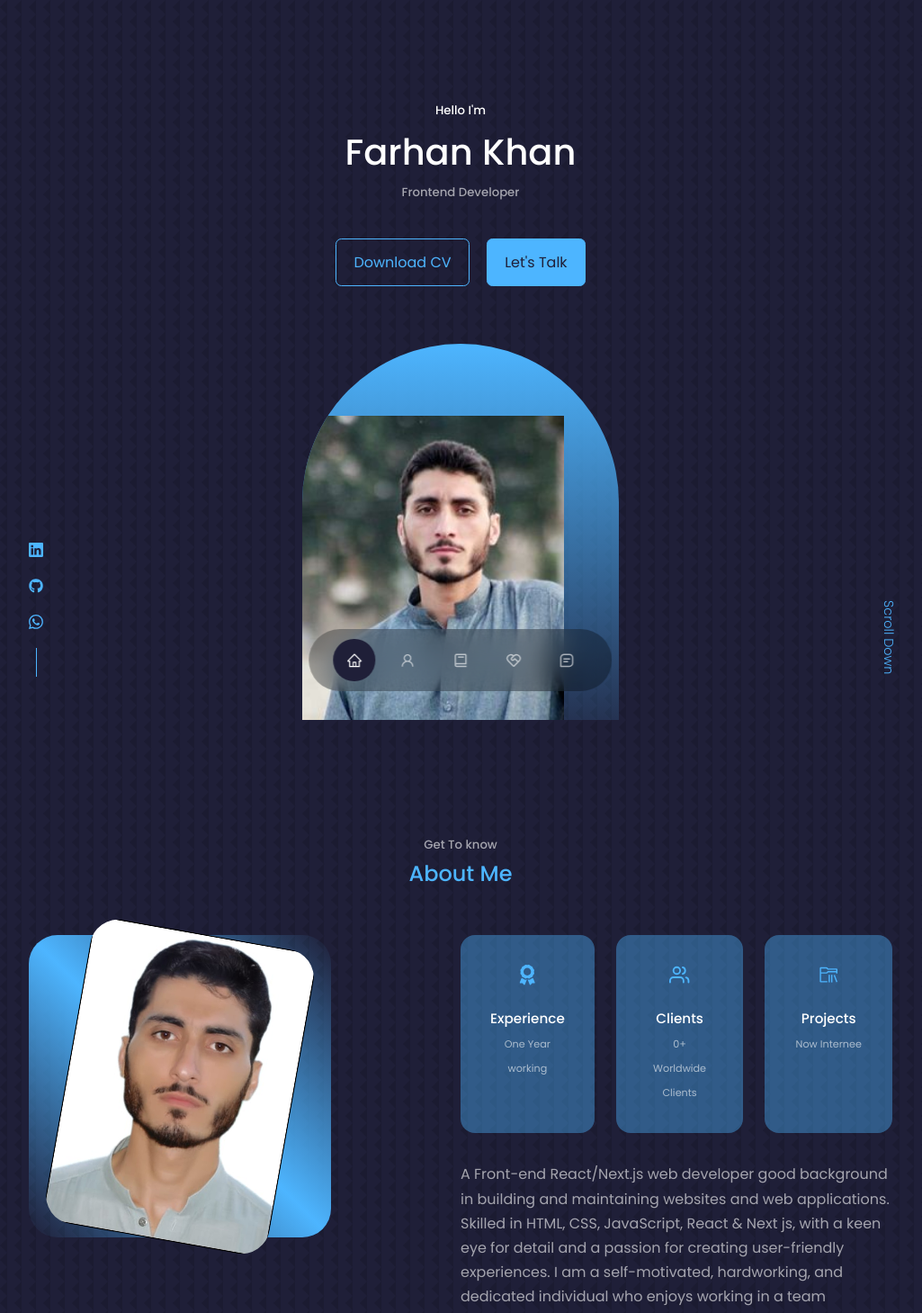
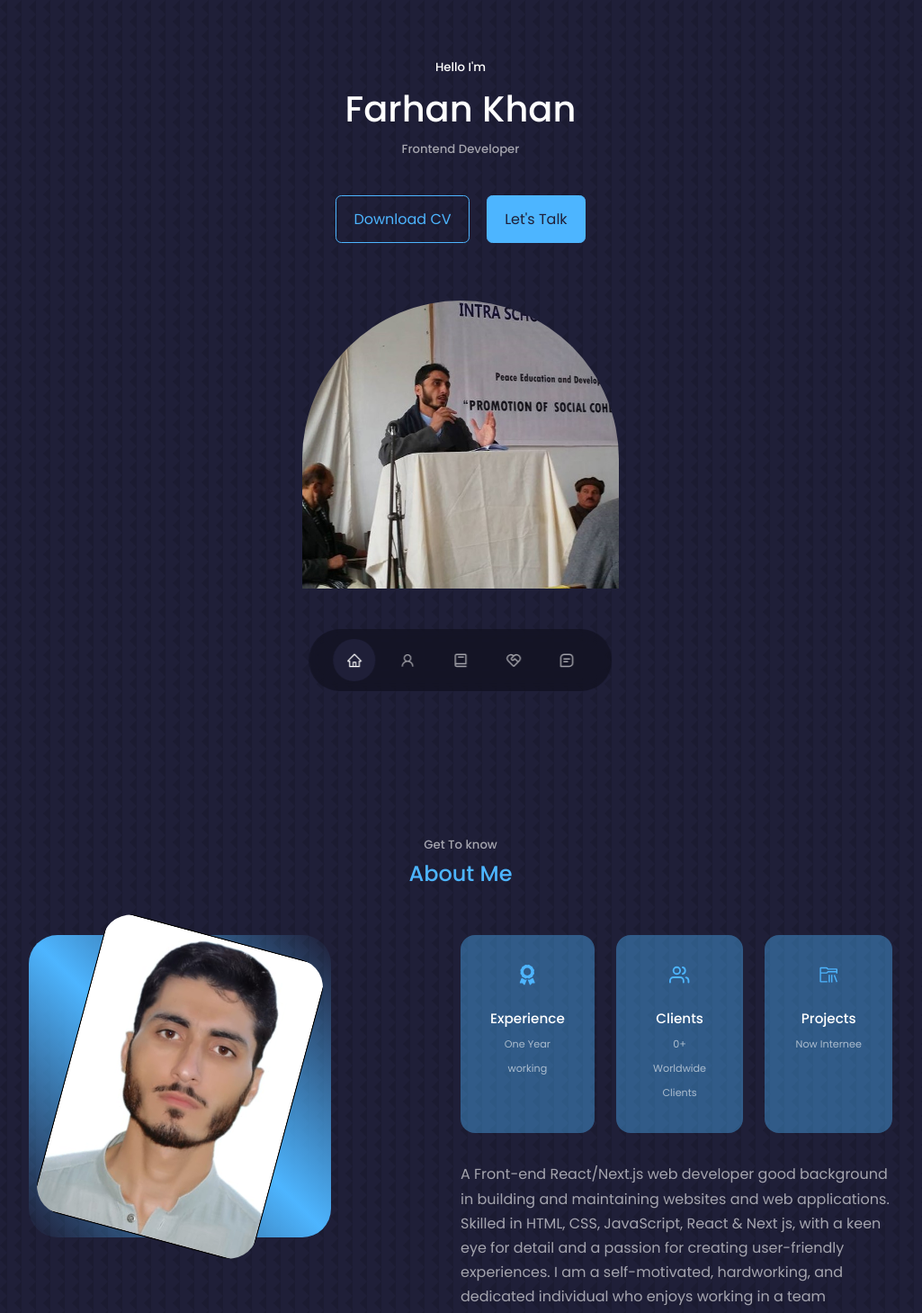
Before and after one commit to farhanmaneri/myPortfolio, a React (Create React App) app: page / in a window 1280 px wide. Shown: the top 1459 px of the page at 90% size, without its empty margins (128-1153 px from the left). Built offline with nearby package versions, Linux system fonts and the light colour scheme.

Commit message:
change made

```diff
--- a/src/components/about/about.css
+++ b/src/components/about/about.css
@@ -16,7 +16,7 @@
 .about__me-image {
     border-radius: 2rem;
     overflow: hidden;
-    transform: rotate(10deg);
+    transform: rotate(15deg);
     transition: var(--transition);
     width: 75%;
 }
--- a/src/components/header/Header.jsx
+++ b/src/components/header/Header.jsx
@@ -13,7 +13,7 @@ function Header() {
         <CTA />
         <HeaderSocial  />
         <div className="me">
-          <img src={Me} alt="me" style={{height: "100%", marginLeft: "-2.3rem"}} />
+          <img src={Me} alt="me" style={{height: "100%", marginLeft: "auto"}} />
         </div>
         <a href="#contact" className="scroll__down">
           Scroll Down
--- a/src/components/header/header.css
+++ b/src/components/header/header.css
@@ -1,6 +1,6 @@
 header {
     height: 100vh;
-    padding-top: 7rem;
+    padding-top: 4rem;
     overflow: hidden;
 }
 
@@ -42,13 +42,14 @@ header {
 .me {
     background: linear-gradient(var(--color-primary), transparent);
     width: 22rem;
-    height: 30rem;
+    height: 20rem;
     position: absolute;
     left: calc(50% - 11rem);
     margin-top: 4rem;
     border-radius: 12rem 12rem 0 0;
     overflow: hidden;
-    padding: 5rem 1.5rem 1.5rem 1.5rem;
+    /* padding: 5rem 1.5rem 1.5rem 1.5rem; */
+
 }
 
 
@@ -71,11 +72,16 @@ header {
     }
 }
 
-@media screen and (max-width: 600px) {
+@media screen and (max-width: 768px) {
 header{
     height: 100vh;
-}
+    padding-top: 2rem;
+}}
+/* @media screen and (max-width: 600px) {
+.header__container{
+    height: auto;
+}} */
+
 .header__socials, .scroll__down{
     display: none;
 }
-}
```
Also changed, not shown: src/assets/assets/myPicture.jpg.
